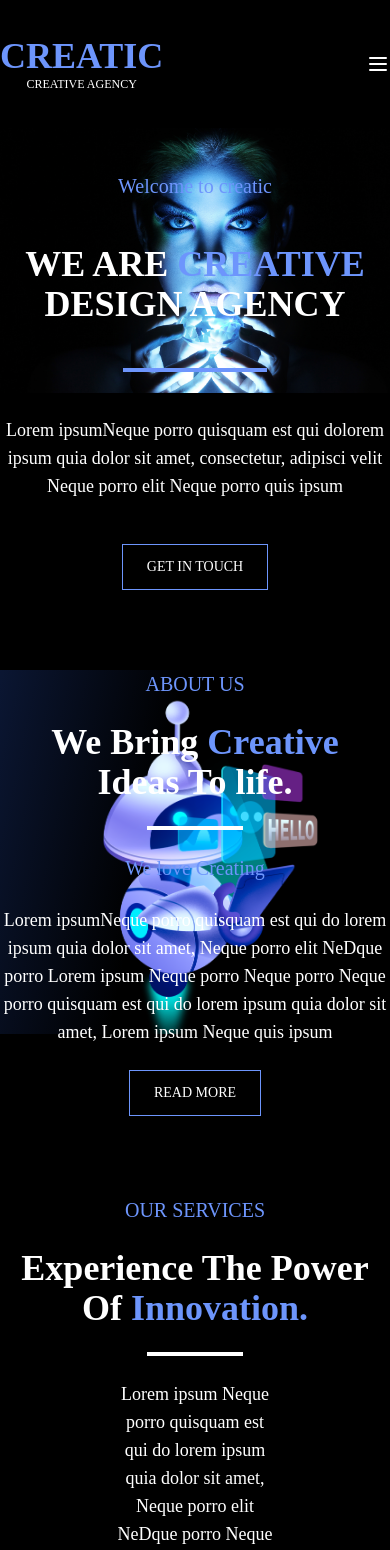
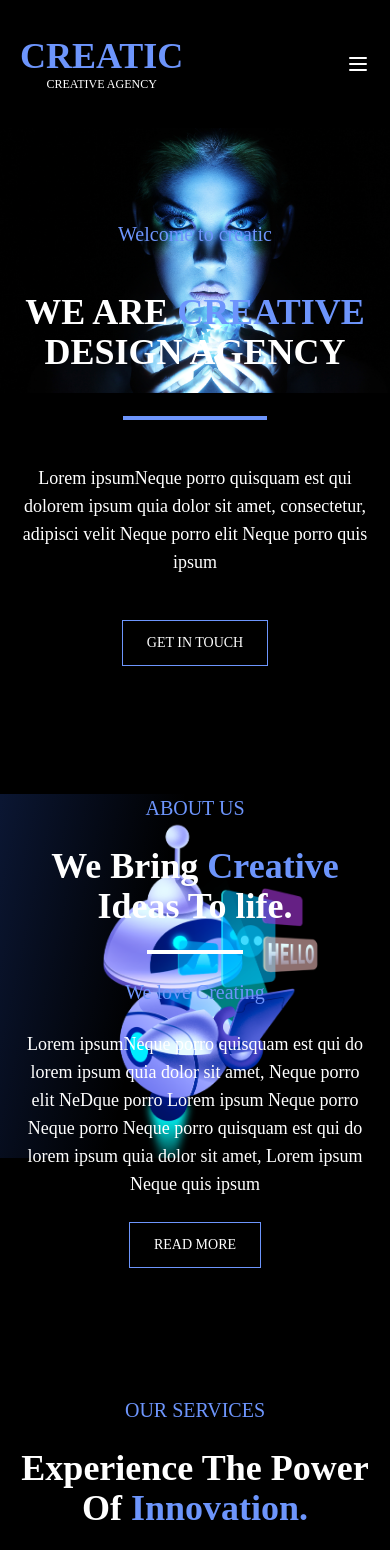
Before and after one commit to Trong-Tan/creatic-animation, a React (Vite) app: page / in a window 390 px wide. Shown: the top 1550 px of the page. Built offline with nearby package versions, Linux system fonts and the light colour scheme.

Commit message:
add responsive

```diff
--- a/src/components/AboutUs.tsx
+++ b/src/components/AboutUs.tsx
@@ -14,14 +14,14 @@ export default function AboutUs({ className }: Props) {
 
   console.log(ref)
   return (
-    <div className={twMerge('flex xl:px-9  2xl:px-68 relative', className)} id="about-us" ref={ref}>
+    <div className={twMerge('flex  2xl:px-68 relative', className)} id="about-us" ref={ref}>
       <img
         src={aboutUs}
         alt="about-us"
         className={`absolute w-full bg-gradient-liner sm:w-1/2 xl:left-0 -z-20 ${inView ? 'animate-fade-right' : ''}`}
       />
       <div
-        className={`flex flex-col justify-center items-center text-center md:justify-start md:items-start md:text-left gap-6 xl:mt-36 w-full xl:ml-auto sm:w-1/2  ${
+        className={`flex flex-col justify-center items-center text-center sm:justify-start sm:items-start sm:text-left gap-6 px-5 xl:mt-36 w-full sm:ml-auto sm:w-1/2  ${
           inView ? 'animate-fade-left' : ''
         }`}
       >
--- a/src/components/Contact.tsx
+++ b/src/components/Contact.tsx
@@ -30,7 +30,7 @@ export default function Contact({ className }: Props) {
       <div
         className={`flex gap-6 flex-col lg:w-1/2 ${
           inView ? 'animate-fade-left' : ''
-        } mt-20 xl:mt-28 2xl:mt-44 lg:mb-52 lg:ml-28 2xl:ml-72 lg:mr-28`}
+        } mt-20 px-5 xl:mt-28 2xl:mt-44 lg:mb-52 lg:ml-28 2xl:ml-72 lg:mr-28`}
       >
         <div className="flex justify-center items-center md:justify-start md:items-start flex-col gap-6">
           <p className="text-5xl font-[700] text-center">
@@ -56,7 +56,7 @@ export default function Contact({ className }: Props) {
       <div className="flex justify-center items-center xl:w-1/2  bg-gradient-liner-coner-contact">
         <form
           action=""
-          className={`grid grid-flow-row bg-[#11182a] gap-5 w-full  h-auto p-9 xl:mr-44 2xl:ml-9 2xl:my-32 2xl:mr-80 rounded-3xl ${
+          className={`grid grid-flow-row bg-[#11182a] gap-5 w-full mx-5  h-auto p-9 xl:mx-0 xl:mr-44  2xl:my-32 2xl:mr-80 rounded-3xl ${
             inView ? 'animate-fade-up' : ''
           }`}
         >
--- a/src/components/Header.tsx
+++ b/src/components/Header.tsx
@@ -35,7 +35,7 @@ const NAV_LINKS = [
 
 export default function Header({ className }: Props) {
   return (
-    <div className={twMerge('flex justify-between xl:px-9 2xl:68', className)}>
+    <div className={twMerge('flex justify-between px-5 md:px-9 2xl:68', className)}>
       <div className="text-center">
         <p className="text-primary font-semibold text-4xl xl:text-6xl">CREATIC</p>
         <p className="text-xs md:text-sm">CREATIVE AGENCY</p>
--- a/src/components/OurClients.tsx
+++ b/src/components/OurClients.tsx
@@ -17,11 +17,17 @@ export default function OurClient({ className }: Props) {
 
   console.log(ref)
   return (
-    <div className={twMerge('flex ', className)} id="our-client" ref={ref}>
+    <div
+      className={twMerge('flex flex-col lg:flex-row justify-center items-center text-center', className)}
+      id="our-client"
+      ref={ref}
+    >
       <div className=" hidden lg:block w-full">
         <img src={OurClient1} className={`w-full h-full ${inView ? 'animate-fade-right' : ''}`} alt="" />
       </div>
-      <div className={`flex flex-col just text-center w-fit xl:px-24 pt-16 ${inView ? 'animate-fade-up' : ''}`}>
+      <div
+        className={`flex flex-col justify-center text-center w-fit xl:px-24 pt-16 ${inView ? 'animate-fade-up' : ''}`}
+      >
         <div className={`flex flex-col justify-center items-center text-center `}>
           <p className="text-5xl font-bold ">
             WHAT<span className="text-primary"> OUR </span>
@@ -46,7 +52,7 @@ export default function OurClient({ className }: Props) {
             </div>
           </div>
         </div>
-        <Button className="mt-11 w-fit">VIEW ALL TESTIMONIALS </Button>
+        <Button className="mt-11 w-fit ">VIEW ALL TESTIMONIALS </Button>
       </div>
       <div className="w-full">
         <img
--- a/src/components/Welcome.tsx
+++ b/src/components/Welcome.tsx
@@ -13,9 +13,9 @@ export default function Welcome({ className }: Props) {
   })
 
   return (
-    <div className={twMerge(className, 'xl:px-9 2xl:px-68')}>
+    <div className={twMerge(className, 'px-5 md:px-9 2xl:68')}>
       <div
-        className={`sm:w-1/2 z-40 flex flex-col justify-center relative items-center md:justify-start md:items-start md:text-left text-center animate-fade-right`}
+        className={`md:w-1/2 z-40 flex flex-col justify-center relative items-center md:justify-start md:items-start md:text-left text-center animate-fade-right`}
       >
         <p className="text-primary ">Welcome to creatic</p>
         <p className="text-4xl lg:text-5xl font-bold mt-11">
--- a/src/components/WhyUs.tsx
+++ b/src/components/WhyUs.tsx
@@ -23,7 +23,7 @@ export default function AboutUs({ className }: Props) {
       ref={ref}
     >
       <div
-        className={`flex flex-col justify-center items-center text-center md:justify-start md:items-start md:text-left gap-6  pr-16 w-fit ${
+        className={`flex flex-col justify-center items-center text-center px-11 2xl:px-0 md:justify-start md:items-start md:text-left gap-6  pr-16 w-fit ${
           inView ? 'animate-fade-up' : ''
         }`}
       >
--- a/src/index.tsx
+++ b/src/index.tsx
@@ -18,14 +18,14 @@ function App() {
       Màn của a sơn 2xl
       */}
       <Header className=" mt-9" />
-      <Welcome className="mt-20 lg:mt-46" />
-      <AboutUs className="mt-20 md:mt-48 lg:mt-70" />
-      <OurServices className="mt-20 md:mt-48 lg:mt-60" />
+      <Welcome className="mt-32 lg:mt-46" />
+      <AboutUs className="mt-32 md:mt-48 lg:mt-70" />
+      <OurServices className="mt-32 md:mt-48 lg:mt-60" />
       <SectionDetail className="mt-36" />
       <OurWork className="mt-36 " />
       <WhyUs className="pt-56 pb-20 lg:pb-48" />
       <OurClient className="" />
-      <Contact />
+      <Contact className="mt-36" />
       <Footer className="mt-32" />
     </div>
   )
```
